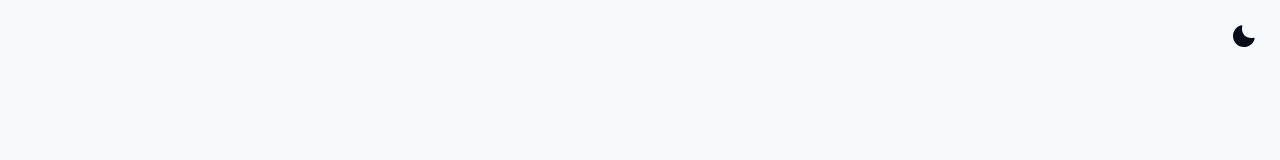
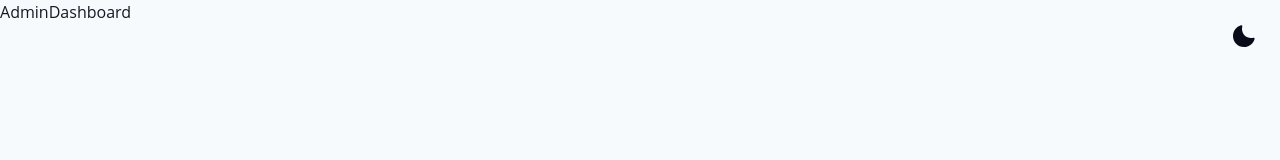
Before and after one commit to anthony-steffen/allowance-app, a React (Vite) app: page /admin in a window 1280 px wide. Before the commit this address had no page. Shown: the top 160 px of the page. Built offline with nearby package versions, Linux system fonts and the light colour scheme.

Commit message:
🚧 chore: AdminDashboard progress

```diff
--- a/src/main.jsx
+++ b/src/main.jsx
@@ -18,6 +18,7 @@
 
 //Router-Dom imports
 import { BrowserRouter as Router, Route, Routes} from 'react-router-dom'
+import AdminDashboard from './pages/AdminDashboard.jsx'
 
 createRoot(document.getElementById('root')).render(
   <StrictMode>
@@ -31,6 +32,7 @@
               <Route path='/login' element={<Login/>}/>
               <Route path='/register' element={<Register/>}/>
               <Route path='/home' element={<Home/>}/>
+              <Route path='/admin' element={<AdminDashboard/>}/>
             </Routes>
           </Router>
         </TaskProvider>
--- /dev/null
+++ b/src/pages/AdminDashboard.jsx
@@ -0,0 +1,8 @@
+
+const AdminDashboard = () => {
+  return (
+    <div>AdminDashboard</div>
+  )
+}
+
+export default AdminDashboard
```
